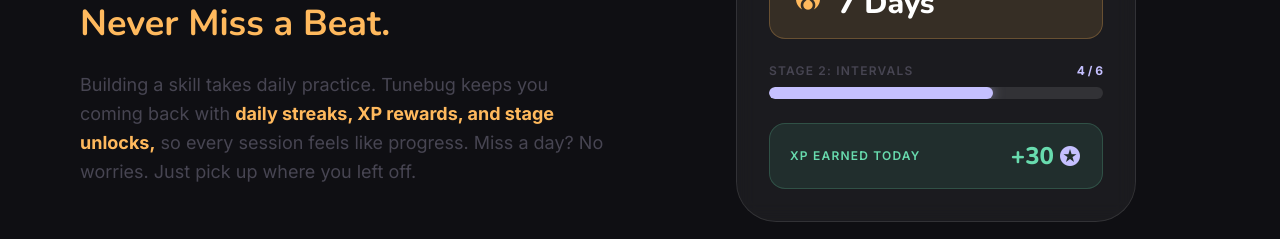
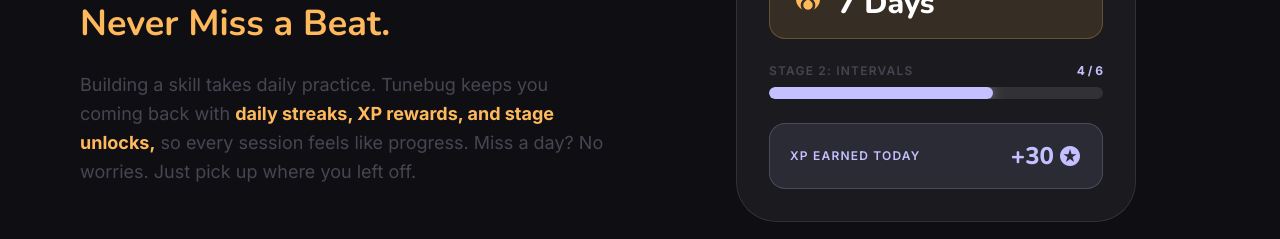
Before and after one commit to thee28/Tunebug, a Next.js app: page / in a window 1280 px wide. Shown: the part 2140-2379 px from the top of the page. Built offline with nearby package versions, Linux system fonts and the light colour scheme.

Commit message:
XP earned today color change

```diff
--- a/app/page.tsx
+++ b/app/page.tsx
@@ -353,9 +353,9 @@
         animate={inView ? { opacity: 1, y: 0 } : { opacity: 0, y: 16 }}
         transition={{ duration: 0.5, ease, delay: 0.5 }}
         className="flex items-center justify-between rounded-2xl px-5 py-4"
-        style={{ background: "rgba(104,219,174,0.1)", border: "1px solid rgba(104,219,174,0.2)" }}>
-        <span className="text-xs font-semibold uppercase tracking-widest" style={{ color: C.secondaryDim }}>XP Earned Today</span>
-        <span className="text-2xl font-extrabold flex items-center gap-1" style={{ color: C.secondaryDim, fontFamily: "'Nunito', sans-serif" }}>
+        style={{ background: "rgba(197,192,255,0.1)", border: "1px solid rgba(197,192,255,0.2)" }}>
+        <span className="text-xs font-semibold uppercase tracking-widest" style={{ color: C.primaryDim }}>XP Earned Today</span>
+        <span className="text-2xl font-extrabold flex items-center gap-1" style={{ color: C.primaryDim, fontFamily: "'Nunito', sans-serif" }}>
           +30
           <span
             className="material-symbols-outlined"
```
